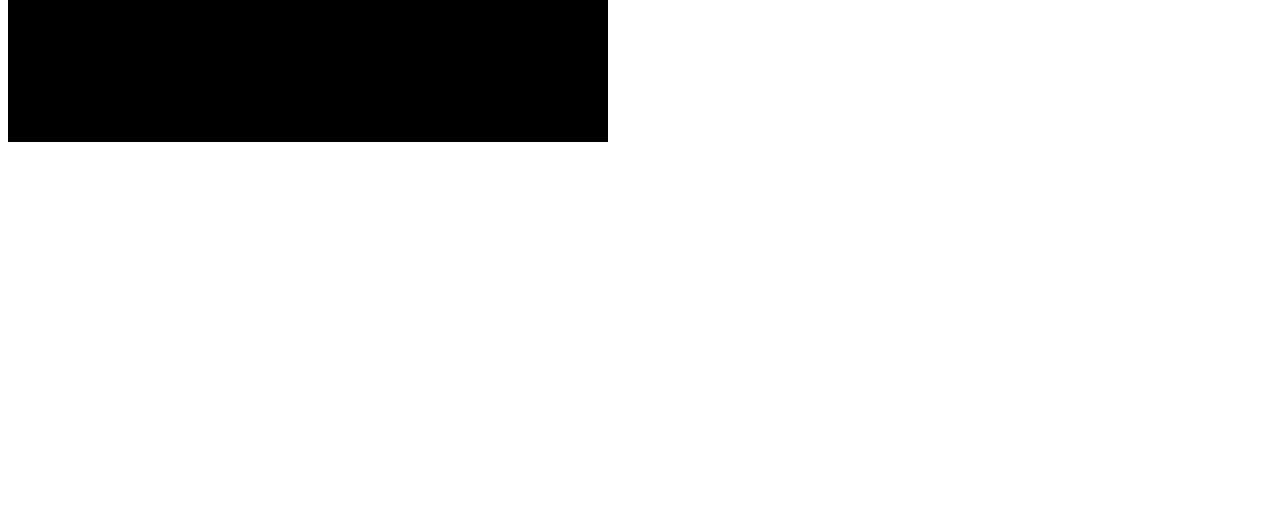
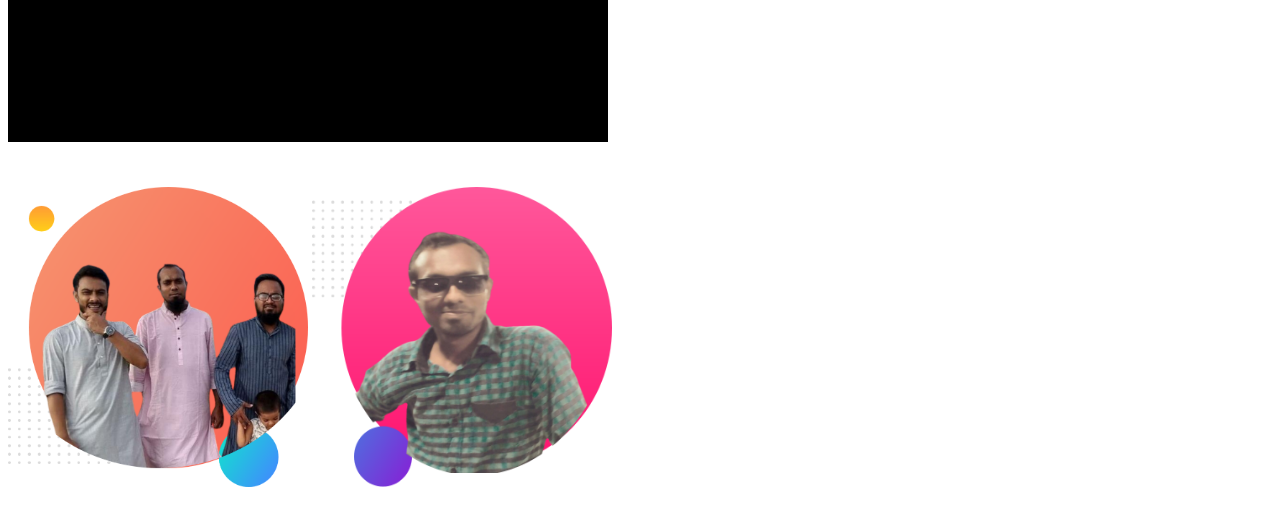
Before and after one commit to saidur413/second-repo, a plain HTML site: page index.html in a window 1280 px wide. Shown: the part 234-760 px from the top of the page. Drawn offline with Linux system fonts and the light colour scheme.

Commit message:
images added

```diff
--- a/index.html
+++ b/index.html
@@ -13,5 +13,8 @@
     <p>Lorem ipsum dolor sit amet consectetur adipisicing elit. Vero facere porro asperiores ab maxime reiciendis. Doloribus reiciendis id quis saepe provident, deleniti iusto cupiditate rem accusamus nulla, deserunt aliquid quidem!</p>
 
     <h2>I want to discard this portion</h2>
+    <br>
+    <img src="my-bg.png" alt="with friends">
+    <img src="my-bg2.png" alt="Boss">
 </body>
 </html>
--- a/style.css
+++ b/style.css
@@ -12,3 +12,8 @@ h2{
     text-align: center;
     font-size: 2em;
 }
+
+img{
+    width: 300px;
+    height: 300px;
+}
```
Also changed, not shown: my-bg.png (added), my-bg2.png (added).
